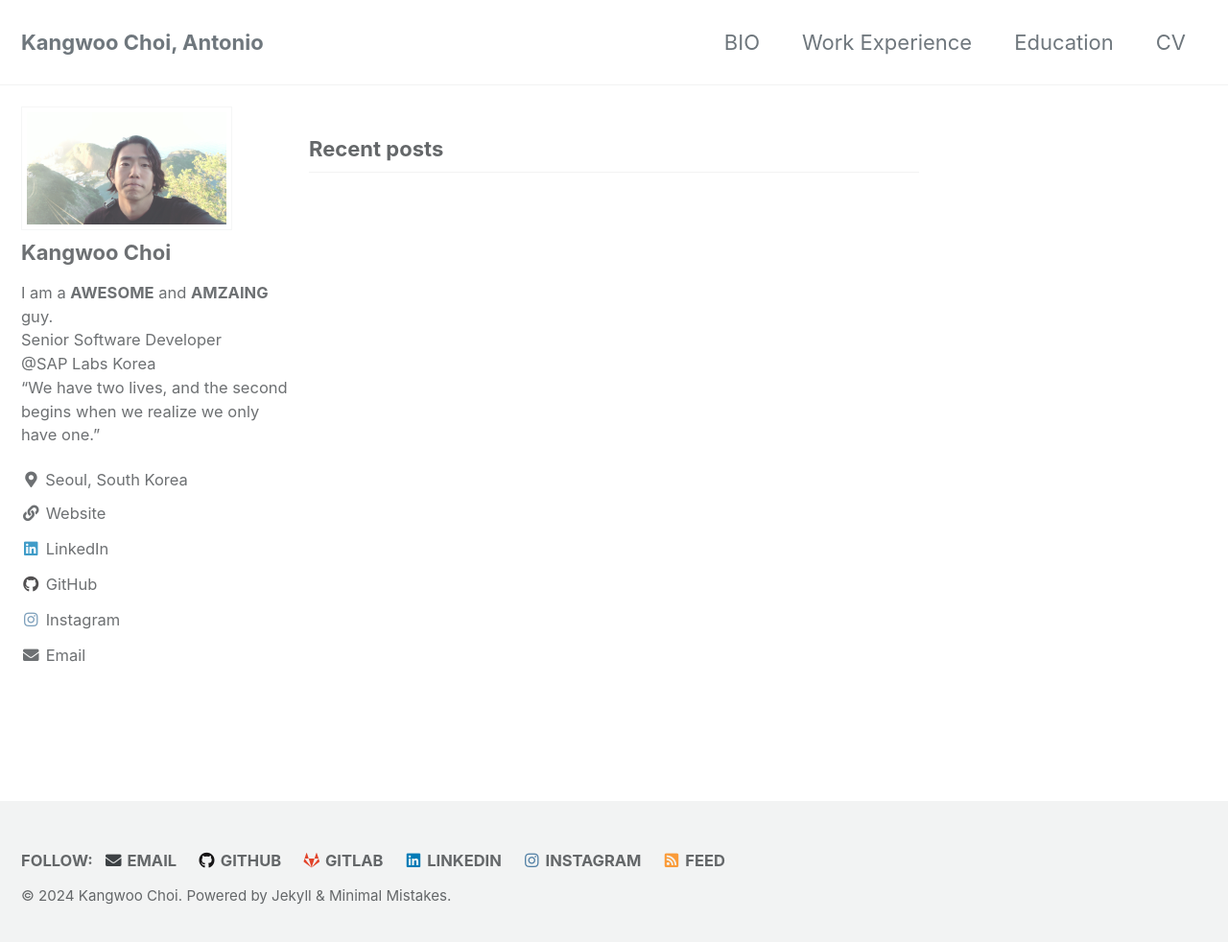
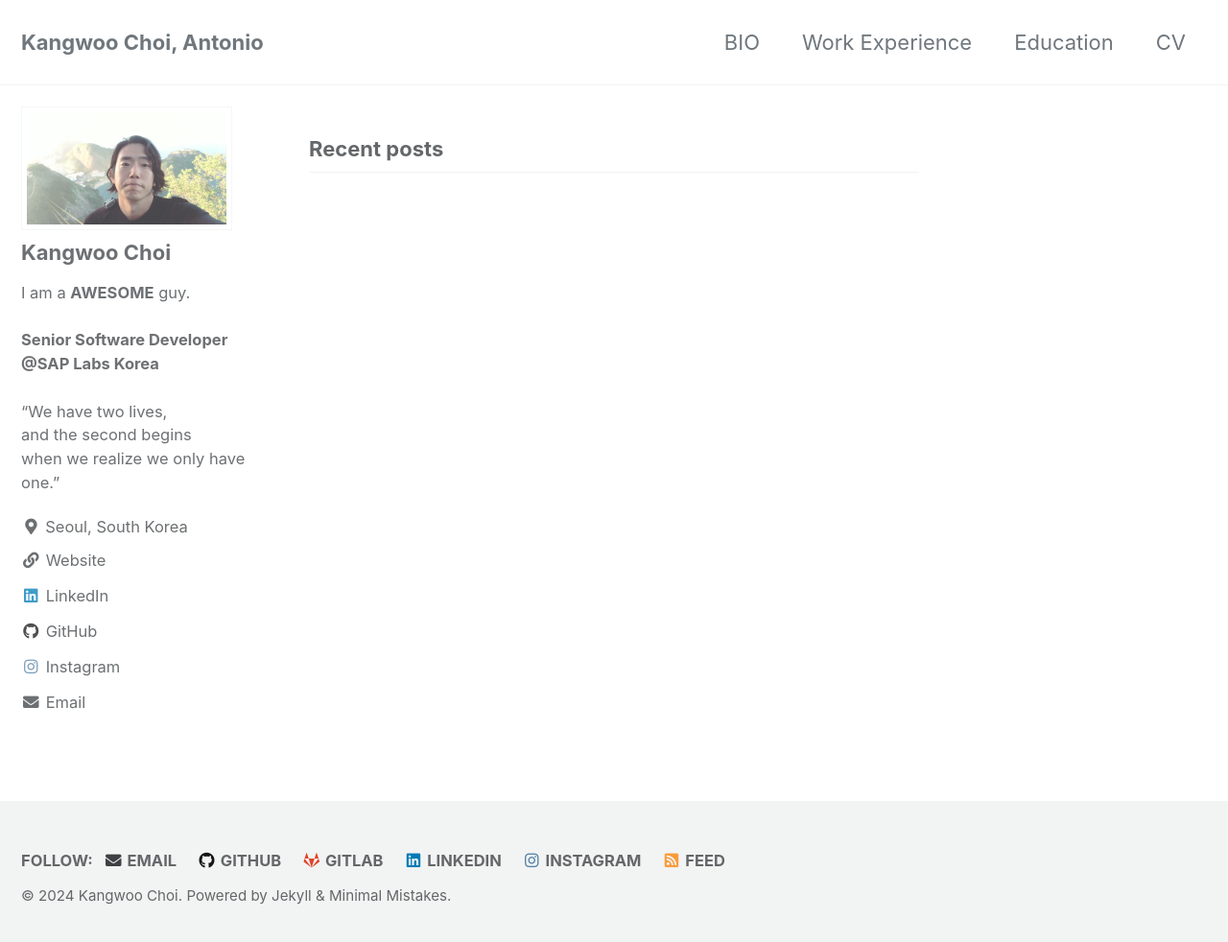
Before and after one commit to KangwooChoi/KangwooChoi.github.io, a Jekyll site: the page built from index.html, in a window 1280 px wide and 990 px high. Shown: the top 982 px of the window at 96% size. Built offline with Jekyll 4.4.1, drawn with Linux system fonts in a browser that asks for light colours; cached includes are drawn as plain includes; the list of posts is cut into pages by our own code.

Commit message:
Update _config.yml

```diff
--- a/_config.yml
+++ b/_config.yml
@@ -106,7 +106,7 @@ analytics:
 author:
   name             : "Kangwoo Choi"
   avatar           : "/assets/images/bio-photo.jpg" # path of avatar image, e.g. "/assets/images/bio-photo.jpg"
-  bio              : 'I am a **AWESOME** and **AMZAING** guy. <br>Senior Software Developer<br>@SAP Labs Korea<br>"We have two lives, and the second begins when we realize we only have one."'
+  bio              : 'I am a **AWESOME** guy.<br><br>**Senior Software Developer**<br>**@SAP Labs Korea**<br><br>"We have two lives,<br>and the second begins<br>when we realize we only have one."'
   location         : "Seoul, South Korea"
   email            : # "mailto:kangwoo.choi.antonio@gamil.com"
   links:
```
